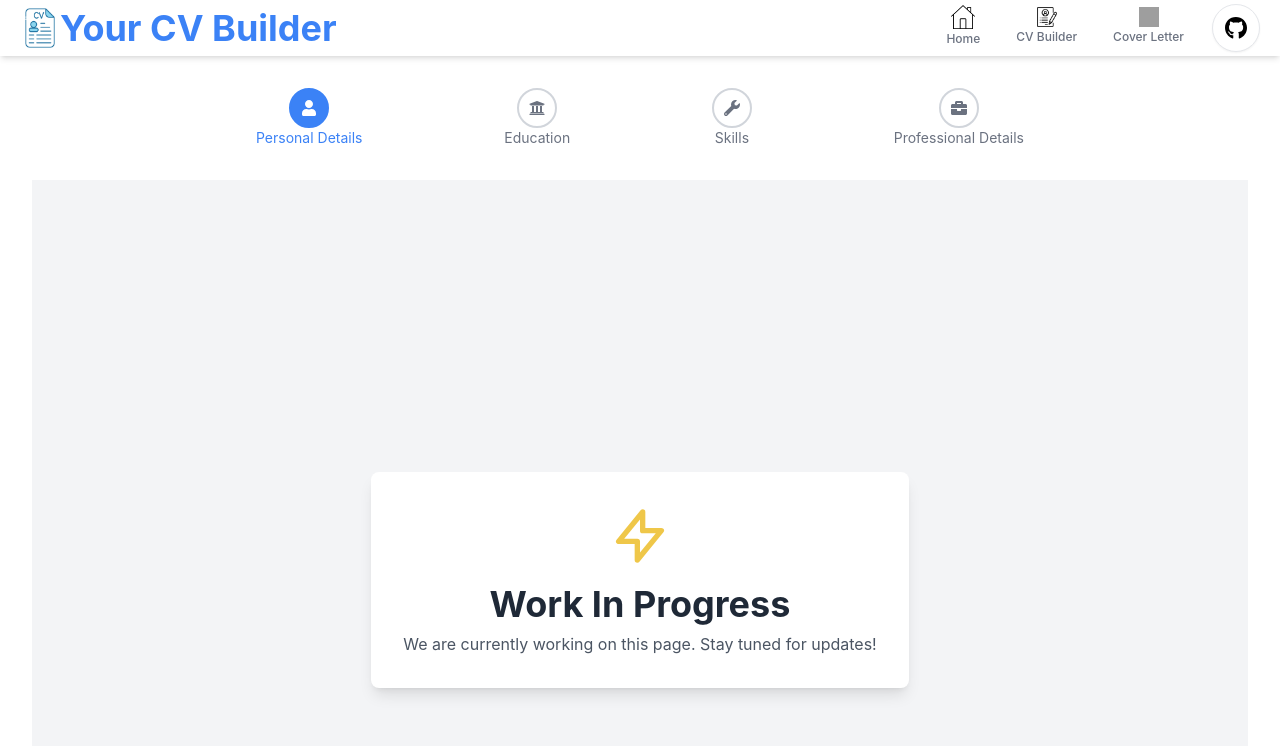
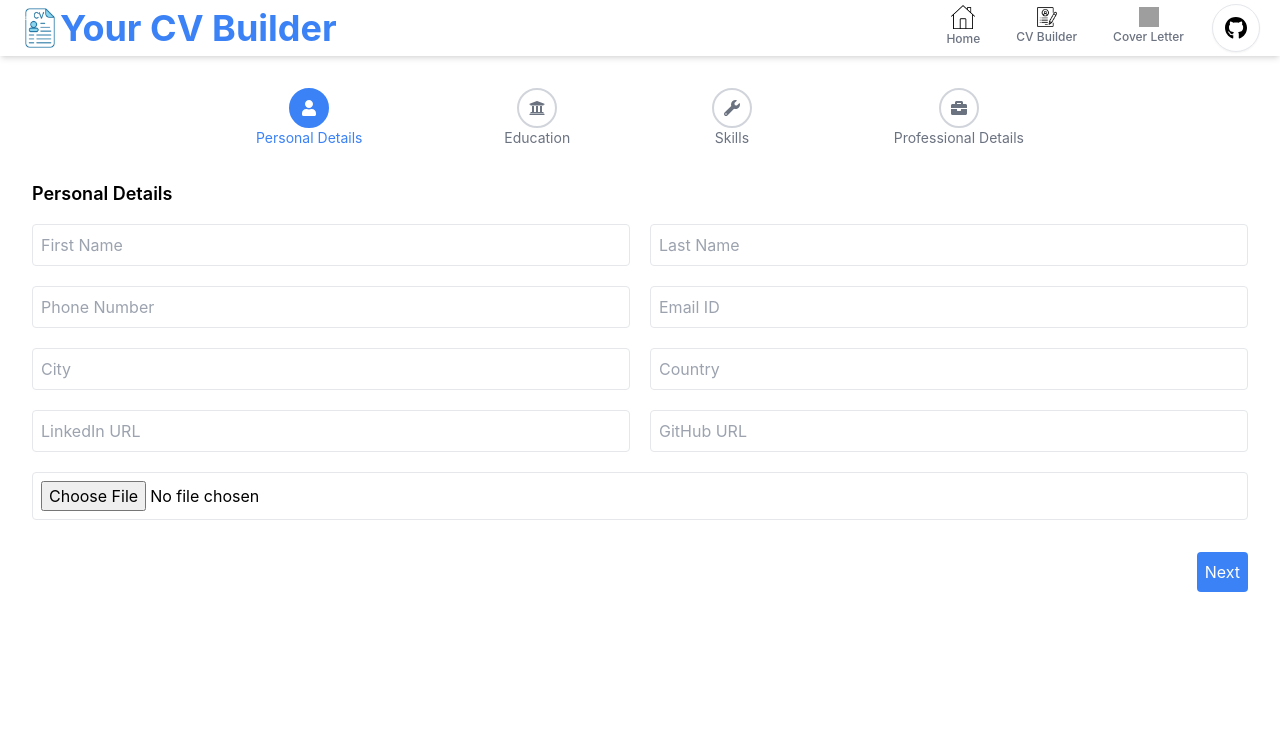
Before and after one commit to Surendra6/your-cv-builder, a React (Vite) app: page /your-cv-builder/cv-builder/1 in a window 1280 px wide. Shown: the top 746 px of the page. Built offline with nearby package versions, Linux system fonts and the light colour scheme; grey boxes are pictures that could not be loaded.

Commit message:
Design for Personal details tab

```diff
--- /dev/null
+++ b/src/components/PersonalDetails.jsx
@@ -0,0 +1,52 @@
+const PersonalDetails = () => {
+  return (
+    <div className="text-black">
+      <h2 className="text-lg font-semibold mb-4">Personal Details</h2>
+      <div className="w-full grid gap-5 sm:grid-cols-1 md:grid-cols-2 ">
+        <input
+          type="text"
+          placeholder="First Name"
+          className="border p-2 rounded"
+        />
+        <input
+          type="text"
+          placeholder="Last Name"
+          className="border p-2 rounded"
+        />
+        <input
+          type="text"
+          placeholder="Phone Number"
+          className="border p-2 rounded"
+        />
+        <input
+          type="email"
+          placeholder="Email ID"
+          className="border p-2 rounded"
+        />
+        <input type="text" placeholder="City" className="border p-2 rounded" />
+        <input
+          type="text"
+          placeholder="Country"
+          className="border p-2 rounded"
+        />
+        <input
+          type="url"
+          placeholder="LinkedIn URL"
+          className="border p-2 rounded"
+        />
+        <input
+          type="url"
+          placeholder="GitHub URL"
+          className="border p-2 rounded"
+        />
+        <input
+          type="file"
+          placeholder="Profile Picture"
+          className="border p-2 rounded col-span-2"
+        />
+      </div>
+    </div>
+  );
+};
+
+export default PersonalDetails;
--- a/src/pages/CreateCV.jsx
+++ b/src/pages/CreateCV.jsx
@@ -1,6 +1,7 @@
 import { useState } from "react";
 import WorkInProgress from "./WorkInProgress";
 import { FaUser, FaUniversity, FaWrench, FaBriefcase } from "react-icons/fa";
+import PersonalDetails from "../components/PersonalDetails";
 
 const CreateCV = () => {
   const [currentStep, setCurrentStep] = useState(1);
@@ -52,7 +53,7 @@ const CreateCV = () => {
               <FaUser />
             </div>
             <span
-              className={`text-sm ${
+              className={`hidden md:inline text-sm ${
                 isStepActive(1) ? "text-blue-500" : "text-gray-500"
               }`}
             >
@@ -70,7 +71,7 @@ const CreateCV = () => {
               <FaUniversity />
             </div>
             <span
-              className={`text-sm ${
+              className={`hidden md:inline text-sm ${
                 isStepActive(2) ? "text-blue-500" : "text-gray-500"
               }`}
             >
@@ -88,7 +89,7 @@ const CreateCV = () => {
               <FaWrench />
             </div>
             <span
-              className={`text-sm ${
+              className={`hidden md:inline text-sm ${
                 isStepActive(3) ? "text-blue-500" : "text-gray-500"
               }`}
             >
@@ -106,7 +107,7 @@ const CreateCV = () => {
               <FaBriefcase />
             </div>
             <span
-              className={`text-sm ${
+              className={`hidden md:inline text-sm ${
                 isStepActive(4) ? "text-blue-500" : "text-gray-500"
               }`}
             >
@@ -117,7 +118,7 @@ const CreateCV = () => {
       </div>
 
       {/* Stepper Forms */}
-      {currentStep === 1 && <WorkInProgress />}
+      {currentStep === 1 && <PersonalDetails />}
       {currentStep === 2 && <WorkInProgress />}
       {currentStep === 3 && <WorkInProgress />}
       {currentStep === 4 && <WorkInProgress />}
@@ -132,6 +133,7 @@ const CreateCV = () => {
         >
           Previous
         </button>
+
         {currentStep < 4 ? (
           <button
             onClick={handleNext}
```
